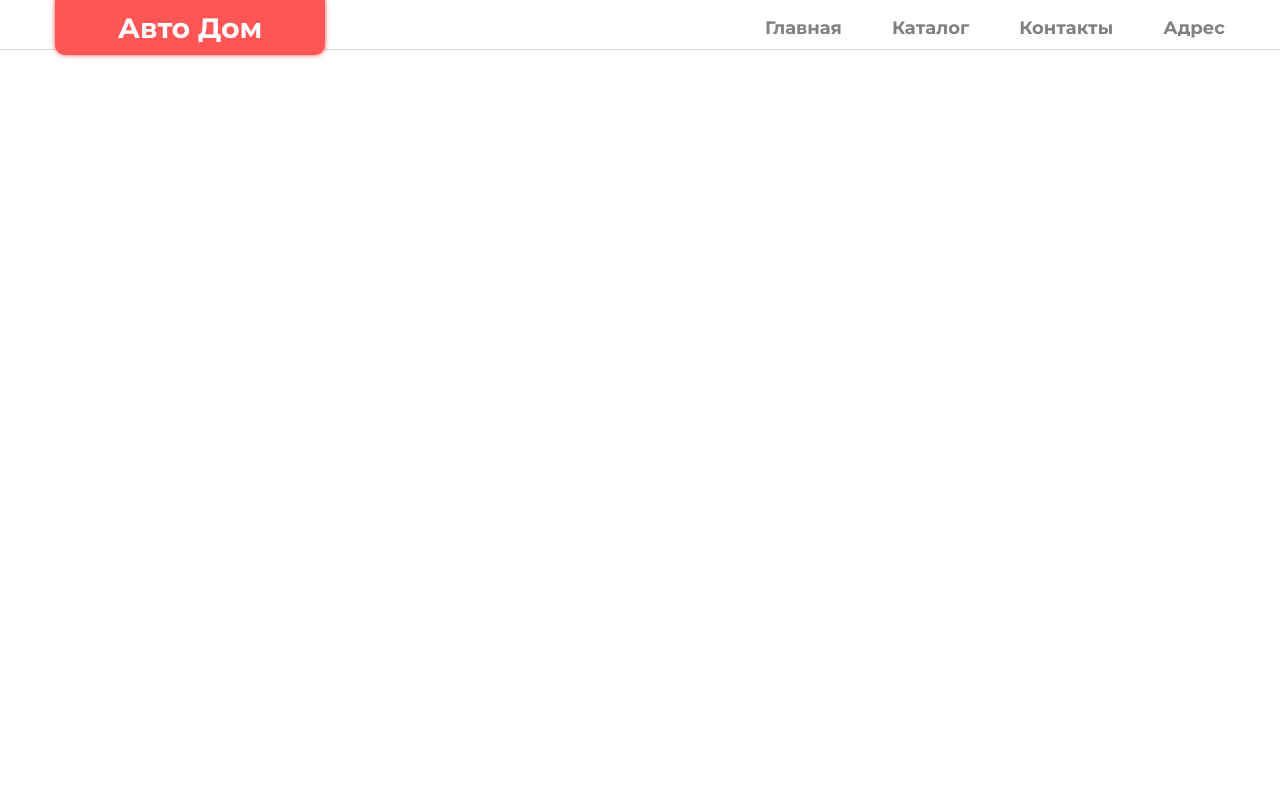
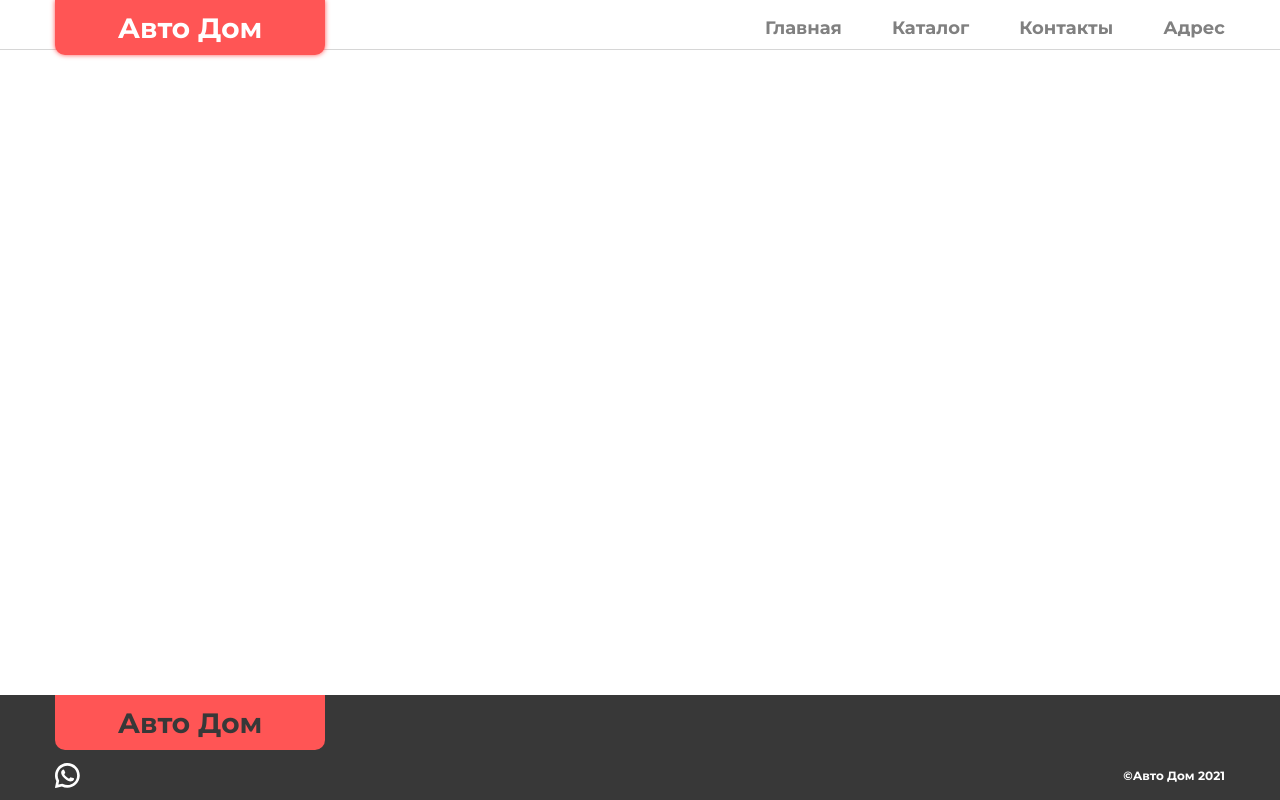
Before and after one commit to maksim4k1/avtodom, a React (Create React App) app: page / in a window 1280 px wide. Built offline with nearby package versions, Linux system fonts and the light colour scheme.

Commit message:
added markup and styles for Footer component

```diff
--- a/src/components/Footer/Footer.module.scss
+++ b/src/components/Footer/Footer.module.scss
@@ -0,0 +1,46 @@
+/* FOOTER */
+.footer {
+    margin: 100px 0 0;
+    background: var(--main-black);
+    color: var(--main-white);
+    font-size: 14px;
+    font-weight: 700;
+
+    &__logo{
+        width: 270px;
+        height: 55px;
+        font-size: 28px;
+        font-weight: 700;
+        background: var(--main-red);
+        border-radius: 0 0 10px 10px;
+        &>a {
+            width: 100%;
+            height: 100%;
+            display: flex;
+            align-items: center;
+            justify-content: center;
+            color: var(--main-black);
+        }
+    }
+    &__license {
+        height: 50px;
+        display: flex;
+        justify-content: space-between;
+        align-items: center;
+    }
+    &__icon{
+        width: 25px;
+        height: 25px;
+        object-fit: contain;
+        object-position: center;
+    }
+    &__text {
+        font-size: 12px;
+    }
+
+    @media screen and (max-width: 500px) {
+        &__logo{
+            margin: 0 auto;
+        }
+    }
+}
--- a/src/components/Footer/index.jsx
+++ b/src/components/Footer/index.jsx
@@ -1,10 +1,17 @@
 import React from "react";
 import style from "./Footer.module.scss";
+import whatsapp from "../../img/svg/footer/whatsapp-footer-icon.svg";
 
 function Footer() {
     return(
         <footer className={style.footer}>
-
+            <div className={`${style.footer__container} container`}>
+                <h2 className={style.footer__logo}><a href="/">Авто Дом</a></h2>
+                <div className={style.footer__license}>
+                    <a href="https://wa.me/+996556705055" rel="noreferrer" target="_blank" className={style.footer__whatsapp}><img src={whatsapp} alt="WhatsApp" className={style.footer__icon}/></a>
+                    <p className={style.footer__text}>©Авто Дом 2021</p>
+                </div>
+            </div>
         </footer>
     );
 }
```
